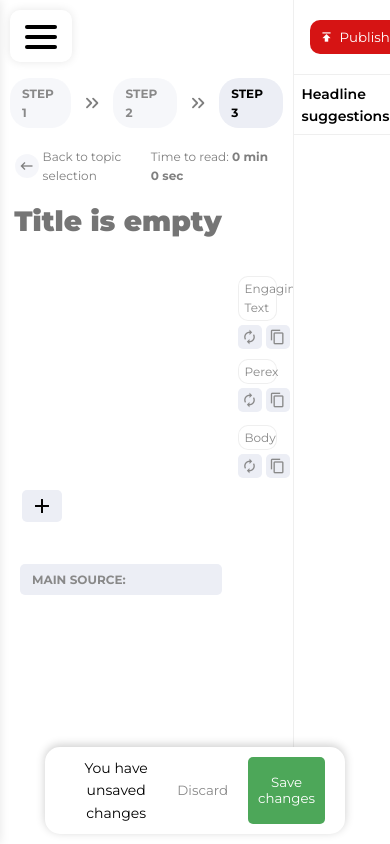
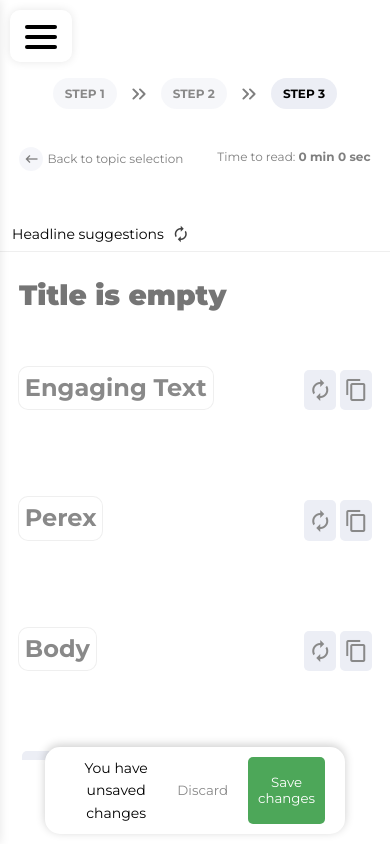
Before and after one commit to News-AIgency/App, a Vue app in the folder frontend/: page /article in a window 390 px wide. Built offline with nearby package versions, Linux system fonts and the light colour scheme.

Commit message:
responsive article layout

```diff
--- a/frontend/src/components/ArticleBlock.vue
+++ b/frontend/src/components/ArticleBlock.vue
@@ -1,5 +1,12 @@
 <template>
   <div class="block-label-container">
+    <div class="block-panel">
+      <div class="block-label">{{ type }}</div>
+      <div class="block-actions">
+        <button class="block-action-btn material-icons regenerate-button" :disabled="isPending" title="Regenerate" @click="regenerateText">autorenew</button>
+        <button class="block-action-btn material-icons content_copy" title="Copy"></button>
+      </div>
+    </div>
     <textarea
       :class="['article-block', type === 'Engaging Text' ? 'EngagingText' : type === 'Perex' ? 'Perex' : '']"
       v-model="internalText"
@@ -7,13 +14,6 @@
       ref="textarea"
     >
     </textarea>
-    <div class="block-panel">
-      <div class="block-label">{{ type }}</div>
-      <div class="block-actions">
-        <button class="block-action-btn material-icons regenerate-button" :disabled="isPending" title="Regenerate" @click="regenerateText">autorenew</button>
-        <button class="block-action-btn material-icons content_copy" title="Copy"></button>
-      </div>
-    </div>
   </div>
 </template>
 
@@ -103,14 +103,12 @@ export default {
 .block-label-container {
   color: var(--color-text-haze);
   font-size: 12px;
-  display: flex;
-  justify-content: space-between;
+  display: grid;
   padding: 0 10px;
   margin-bottom: 10px;
   gap: 4px;
 }
 .block-panel {
-  width: 15%;
   max-height: max-content;
 }
 .block-label {
@@ -128,7 +126,7 @@ export default {
   padding: 10px 3%;
   color: var(--color-text);
   border: 0;
-  width: 85%;
+  flex-grow: 1;
 }
 
 .article-block:focus,
@@ -163,4 +161,33 @@ export default {
   font-size: 16px;
   font-weight: 500;
 }
+
+@media screen and (max-device-width: 1024px) {
+    .block-panel {
+      display: flex;
+      justify-content: space-between;
+      font-size: 1.5rem;
+
+      div:nth-of-type(1) {
+        font-weight: bold;
+      }
+
+      .block-action-btn {
+        font-size: 1.5rem;
+      }
+    }
+
+}
+
+@media screen and (min-device-width: 1025px) {
+  .block-label-container {
+    display: flex;
+    justify-content: space-between;
+    flex-direction: row-reverse;
+  }
+
+  .block-panel {
+    width: 15%;
+  }
+}
 </style>
--- a/frontend/src/router/index.ts
+++ b/frontend/src/router/index.ts
@@ -20,7 +20,7 @@ const router = createRouter({
     {
       path: '/article',
       name: 'article',
-      component: () => import('../views/ArticleView.vue')
+      component: () => import('../views/ArticleView/ArticleView.vue')
     },
     {
       path: '/history',
--- a/frontend/src/views/ArticleView.vue
+++ b/frontend/src/views/ArticleView/ArticleView.vue
@@ -15,6 +15,7 @@
       <div class="textarea-container" v-show="!articleStore.loading">
         <div class="topic-box">{{ selectedTopic }}</div>
       </div>
+      <Suggestions :copyTitle="copyTitle" :titleSuggestions="titleSuggestions" :regenerateSuggestions="regenerateSuggestions" v-if="isMobileDevice" />
       <div class="textarea-container" v-show="!articleStore.loading">
         <textarea
           class="headline"
@@ -24,8 +25,7 @@
           spellcheck="false"
           placeholder="Title is empty"
           ref="textarea"
-        >
-Slovensko zaznamenalo historicky najvyšší rast obnoviteľných zdrojov energie</textarea
+        ></textarea
         >
       </div>
       <div class="textarea-container" v-show="!articleStore.loading">
@@ -64,24 +64,14 @@ Slovensko zaznamenalo historicky najvyšší rast obnoviteľných zdrojov energi
           </div>
         </div>
         <SrcUrlBlock :url="originalUrl" v-show="!articleStore.loading"></SrcUrlBlock>
+
+        <Buttons v-if="isMobileDevice" />
     </section>
 
     <!-- RIGHT SIDEBAR -->
-    <section class="sidebar-section">
-      <div class="buttons-container">
-        <button class="btn-primary btn"><span class="material-icons publish"></span>Publish</button>
-        <button class="btn-secondary btn"><span class="material-icons send"></span>Share</button>
-      </div>
-      <div class="suggestions-container">
-      <div class="suggestions-label-container"><p class="sidebar-label">Headline suggestions</p><button class=" material-icons regenerate-button" title="Regenerate" @click="regenerateSuggestions">autorenew</button></div>
-      <button
-          v-for="(suggestion, index) in titleSuggestions"
-          :key="index"
-          class="title-btn"
-          @click="copyTitle(suggestion)"
-        >
-          {{ suggestion }}
-        </button></div>
+    <section class="sidebar-section" v-if="!isMobileDevice">
+      <Buttons />
+      <Suggestions :copyTitle="copyTitle" :titleSuggestions="titleSuggestions" :regenerateSuggestions="regenerateSuggestions" />
     </section>
     <SaveChangesPopup :visible="showSavePopup" @discard="hideSaveChangesPopup" v-show="!articleStore.loading"/>
   </main>
@@ -90,12 +80,16 @@ Slovensko zaznamenalo historicky najvyšší rast obnoviteľných zdrojov energi
 <script lang="ts">
 import { useArticleStore } from '@/stores/articleStore'
 import ProgressBar from '@/components/ProgressBar.vue'
-import LoadingSpinner from '../components/LoadingSpinner.vue'
+import LoadingSpinner from '../../components/LoadingSpinner.vue'
 import AiContent from '@/components/AiContent.vue'
 import ArticleBlock from '@/components/ArticleBlock.vue';
 import SrcUrlBlock from '@/components/SrcUrlBlock.vue';
 import ArticleService from '@/services/ArticleService';
 import SaveChangesPopup from '@/components/SaveChangesPopup.vue';
+import Buttons from './Buttons.vue';
+import Suggestions from './Suggestions.vue';
+
+const MOBILE_WIDTH_THRESHOLD = 1024
 
 export default {
   setup() {
@@ -109,6 +103,8 @@ export default {
     ArticleBlock,
     SrcUrlBlock,
     SaveChangesPopup,
+    Buttons,
+    Suggestions
   },
   data() {
     return {
@@ -123,6 +119,7 @@ export default {
       originalUrl: '',
       currentStep: 3,
       showSavePopup: false,
+      isMobileDevice: window.innerWidth <= MOBILE_WIDTH_THRESHOLD
     }
   },
   mounted() {
@@ -140,6 +137,11 @@ export default {
       this.autoResize({ target: this.$refs.textarea as HTMLTextAreaElement | null })
     })
 
+    // update layout on window resize
+    window.addEventListener('resize', this.handleResize)
+  },
+  beforeUnmount() {
+    window.removeEventListener('resize', this.handleResize)
   },
   updated() {
     const leftBox = document.getElementById('titleBox')
@@ -302,6 +304,9 @@ export default {
     },
     hideSaveChangesPopup() {
       this.showSavePopup = false;
+    },
+    handleResize() {
+      this.isMobileDevice = window.innerWidth <= MOBILE_WIDTH_THRESHOLD
     }
   },
   watch: {
@@ -356,9 +361,11 @@ export default {
 <style scoped>
 
 main {
-  display: flex;
   max-height: 90vh;
   overflow-y: hidden;
+  display: grid;
+  grid-template-columns: 1fr clamp(200px, 25%, 350px); /*min/max sirku podla pocitu nastav i guess*/
+  grid-auto-rows: auto;
 }
 .tags-container {
   font-size: 12px;
@@ -369,13 +376,10 @@ main {
 
 
 .sidebar-section {
-  width: 25%;
-  height: 100vh;
   border-left: 1px solid var(--color-border);
 }
 
 .article-section {
-  width: 75%;
   height: 90vh;
   overflow-y: auto;
 }
@@ -398,20 +402,6 @@ main {
   display: flex;
   justify-content: space-between;
   padding: 3%;
-}
-
-.suggestions-container {
-  padding-bottom: 6px;
-  border-bottom: 1px solid var(--color-border);
-}
-
-.suggestions-label-container {
-  display: flex;
-  flex-direction: row;
-  justify-content: start;
-  align-items: center;
-  padding: 8px 0 0px 8px;
-  gap:8px
 }
 
 .sidebar-label {
@@ -498,23 +488,6 @@ textarea:hover {
   font-size: 20px;
 }
 
-.title-btn {
-  width: 90%;
-  background-color: var(--color-block);
-  color: var(--color-text);
-  border: 0px;
-  border-radius: 5px;
-  padding: 8px;
-  text-align: left;
-  cursor: pointer;
-  margin: 8px 6px 2px 8px;
-  font-size: 12px;
-}
-
-.title-btn:hover {
-  background-color: var(--color-block-hover);
-}
-
 .action-bar {
   display: flex;
   justify-content: flex-end;
@@ -547,15 +520,6 @@ textarea:hover {
   gap: 8px;
 }
 
-.regenerate-button {
-  background-color: transparent;
-  opacity: 0.75;
-  color: var(--color-text);
-  border: none;
-  font-size: 18px;
-  cursor: pointer;
-}
-
 .textarea-wrapper {
   display: flex;
   width: 60%;
@@ -570,31 +534,6 @@ textarea:hover {
   justify-content: space-between;
   border-bottom: 1px solid var(--color-border);
   padding: 20px 16px;
-}
-
-.btn {
-  display: flex;
-  align-items: center;
-  gap: 6px;
-  border-radius: 10px;
-  cursor: pointer;
-}
-
-.btn span {
-  font-size: 14px;
-}
-
-.btn-primary {
-  background-color: var(--color-accent);
-  padding: 8px 10px;
-  border: none;
-  color: var(--color-text-dark-bg);
-}
-
-.btn-secondary {
-  background-color: transparent;
-  padding: 8px 10px;
-  border: 1px solid black;
 }
 
 
@@ -762,6 +701,16 @@ h3 {
   font-weight: bold;
 }
 
+@media screen and (max-device-width: 1024px) {
+  main {
+    grid-template-columns: 1fr;
+  }
+
+  .article-section > *:not(:last-child) {
+    margin-bottom: 1rem;
+  }
+}
+
 @media (max-width: 480px) {
   .title-suggestion-wrapper {
     display: none;
--- /dev/null
+++ b/frontend/src/views/ArticleView/Buttons.vue
@@ -0,0 +1,41 @@
+<template>
+    <div class="buttons-container">
+        <button class="btn-primary btn"><span class="material-icons publish"></span>Publish</button>
+        <button class="btn-secondary btn"><span class="material-icons send"></span>Share</button>
+    </div>
+</template>
+
+
+
+<script lang="ts">
+export default {
+    name: 'Buttons'
+}
+</script>
+
+<style lang="scss" scoped>
+.btn {
+  display: flex;
+  align-items: center;
+  gap: 6px;
+  border-radius: 10px;
+  cursor: pointer;
+
+  span {
+    font-size: 14px;
+  }
+
+  &-primary {
+    background-color: var(--color-accent);
+    padding: 8px 10px;
+    border: none;
+    color: var(--color-text-dark-bg);
+  }
+
+  &-secondary {
+    background-color: transparent;
+    padding: 8px 10px;
+    border: 1px solid black;
+  }
+}
+</style>
--- /dev/null
+++ b/frontend/src/views/ArticleView/Suggestions.vue
@@ -0,0 +1,78 @@
+<template>
+    <div class="suggestions-container">
+        <div class="suggestions-label-container"><p class="sidebar-label">Headline suggestions</p><button class=" material-icons regenerate-button" title="Regenerate" @click="regenerateSuggestions">autorenew</button></div>
+        <button
+            v-for="(suggestion, index) in titleSuggestions"
+            :key="index"
+            class="title-btn"
+            @click="copyTitle(suggestion)"
+            >
+            {{ suggestion }}
+        </button>
+    </div>
+</template>
+
+
+<script lang="ts">
+import type { PropType } from 'vue';
+
+export default {
+    name: 'Suggestions',
+    props: {
+        regenerateSuggestions: {
+            type: Function as PropType<() => Promise<void>>,
+            required: true
+        },
+        copyTitle: {
+            type: Function as PropType<(title: string) => void>,
+            required: true
+        },
+        titleSuggestions: {
+            type: Array as PropType<string[]>,
+            required: true
+        }
+    }
+
+}
+</script>
+
+
+<style lang="scss" scoped>
+.suggestions-container {
+  padding: 0 .25rem 6px;
+  border-bottom: 1px solid var(--color-border);
+}
+
+.suggestions-label-container {
+  display: flex;
+  justify-content: start;
+  align-items: center;
+  padding: 8px 0 0px 8px;
+  gap: 8px
+}
+
+.title-btn {
+  background-color: var(--color-block);
+  color: var(--color-text);
+  border: 0px;
+  border-radius: 5px;
+  padding: 8px;
+  text-align: left;
+  cursor: pointer;
+  margin: 8px 6px 2px 8px;
+  font-size: 12px;
+
+  &:hover {
+    background-color: var(--color-block-hover);
+  }
+}
+
+.regenerate-button {
+  background-color: transparent;
+  opacity: 0.75;
+  color: var(--color-text);
+  border: none;
+  font-size: 18px;
+  cursor: pointer;
+}
+</style>
```
